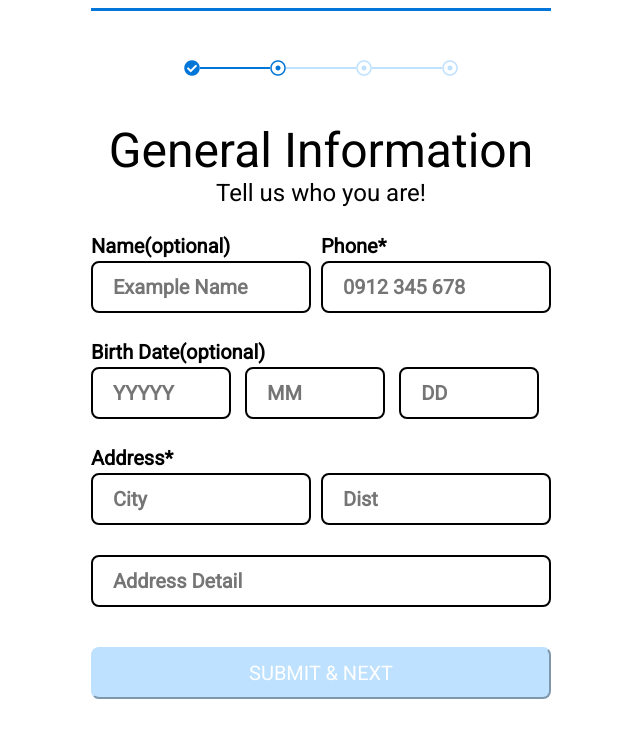
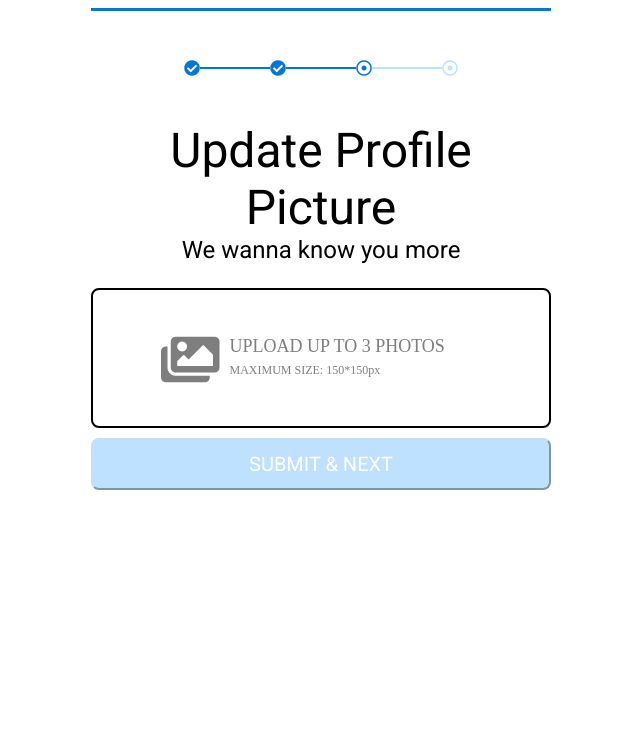
Before and after one commit to Julian-Chu/ng-F2ELab-week6-Validation, an Angular app: page / in a window 1280 px wide. Shown: the top 738 px of the page, without its empty margins (319-959 px from the left). Built offline with nearby package versions, Linux system fonts and the light colour scheme.

Commit message:
implment drag and drop

```diff
--- a/src/app/app.component.ts
+++ b/src/app/app.component.ts
@@ -8,7 +8,7 @@ import { Component } from "@angular/core";
 })
 export class AppComponent {
   title = "app";
-  page = 2;
+  page = 3;
   user = new User();
   onNextPage(data: Array<any>) {
     this.page++;
--- a/src/app/page-update-profile-picture/page-update-profile-picture.component.html
+++ b/src/app/page-update-profile-picture/page-update-profile-picture.component.html
@@ -17,8 +17,8 @@
     </div>
   </div>
   <div class="content">
-    <div class="input-field one-col">
-      <label class="img-upload" for="">
+    <div class="input-field one-col" [ngClass]="{active: dragging}">
+      <label class="img-upload" (drop)="onDrop($event)" (dragenter)="onDragenter($event)" (dragover)="onDragover($event)" (dragleave)="onDragleave($event)">
         <input type="file">
 
         <div class="img-upload-content">
@@ -26,10 +26,33 @@
           <div>
             UPLOAD UP TO 3 PHOTOS
           </div>
-          <div>MAX</div>
+          <div>MAXIMUM SIZE: 150*150px</div>
+
         </div>
 
       </label>
     </div>
+    <div class="one-col upload-warning Form">
+      <i class="fas fa-exclamation-triangle"></i>
+      ONE FILE IS OVER THE MAXIMUM SIZE
+    </div>
+    <div id="photos" class="photos">
+      <!-- <div>
+        <img src="https://images.unsplash.com/photo-1513827379601-9dba5099a3f9?ixlib=rb-0.3.5&ixid=eyJhcHBfaWQiOjEyMDd9&s=1acdd78f34ee75aade9e313251bb1695&dpr=1&auto=format&fit=crop&w=1000&q=80&cs=tinysrgbhttps://unsplash.com/photos/seTr2ZmQDcM">
+        <button></button>
+
+      </div>
+      <div>
+        <img src="https://images.unsplash.com/photo-1514632542677-48fae74a01b2?ixlib=rb-0.3.5&ixid=eyJhcHBfaWQiOjEyMDd9&s=cf412aceb1d689765e387d30fca7210a&dpr=1&auto=format&fit=crop&w=1000&q=80&cs=tinysrgb" alt="">
+        <button></button>
+
+      </div> -->
+      <div *ngFor="let image of images; let i=index">
+        <img [src]="image" alt="">
+        <button (click)="deleteImage(i)"></button>
+      </div>
+
+    </div>
+
+    <button class="one-col" [ngClass]="{active: images.length!==0}" [disabled]="images.length === 0">SUBMIT & NEXT</button>
   </div>
-  <button>SUBMIT & NEXT</button>
--- a/src/app/page-update-profile-picture/page-update-profile-picture.component.ts
+++ b/src/app/page-update-profile-picture/page-update-profile-picture.component.ts
@@ -1,4 +1,5 @@
-import { Component, OnInit } from "@angular/core";
+import { Component, OnInit, ElementRef } from "@angular/core";
+import { Observable } from "../../../node_modules/rxjs";
 
 @Component({
   selector: "app-page-update-profile-picture",
@@ -6,7 +7,65 @@ import { Component, OnInit } from "@angular/core";
   styleUrls: ["./page-update-profile-picture.component.css"]
 })
 export class PageUpdateProfilePictureComponent implements OnInit {
+  dragging = false;
+  images: Array<any> = [];
   constructor() {}
 
   ngOnInit() {}
+
+  onDrop(event: DragEvent) {
+    event.preventDefault();
+    const data = event.dataTransfer;
+    const files = data.files;
+    this.dragging = false;
+    const fileArray = Array.from(files);
+    fileArray.forEach(file => {
+      // this.previewImage(file).subscribe(img => {
+      //   console.log(img.src);
+      //   this.images.push(img.src);
+      //   console.log(this.images);
+      // });
+      this.previewImage(file);
+    });
+  }
+
+  previewImage(file: File) {
+    const pattern = new RegExp(/image-*/);
+    if (!file.type.match(pattern)) {
+      alert(`${File.name} not image`);
+    }
+    const reader = new FileReader();
+    reader.readAsDataURL(file);
+    // return Observable.create(observer => {
+    //   reader.onloadend = () => {
+    //     observer.next(reader.result);
+    //     observer.complete();
+    //   };
+    // });
+
+    reader.onloadend = () => {
+      const src = reader.result;
+      this.images.push(src);
+    };
+  }
+
+  onDragenter(event: DragEvent) {
+    event.preventDefault();
+    event.stopPropagation();
+    this.dragging = true;
+  }
+
+  onDragleave(event: DragEvent) {
+    event.preventDefault();
+    this.dragging = false;
+  }
+
+  onDragover(event: DragEvent) {
+    event.preventDefault();
+    this.dragging = true;
+  }
+
+  deleteImage(index) {
+    this.images.splice(index, 1);
+  }
 }
--- a/src/assets/style.css
+++ b/src/assets/style.css
@@ -337,6 +337,7 @@ label.img-upload {
   height: 140px;
   position: relative;
   border-radius: 8px;
+  margin-top: 10px;
 }
 
 .photos div button {
@@ -376,3 +377,7 @@ label.img-upload {
 .content>form {
   display: flex;
 }
+
+.photos+button {
+  margin-top: 10px;
+}
```
